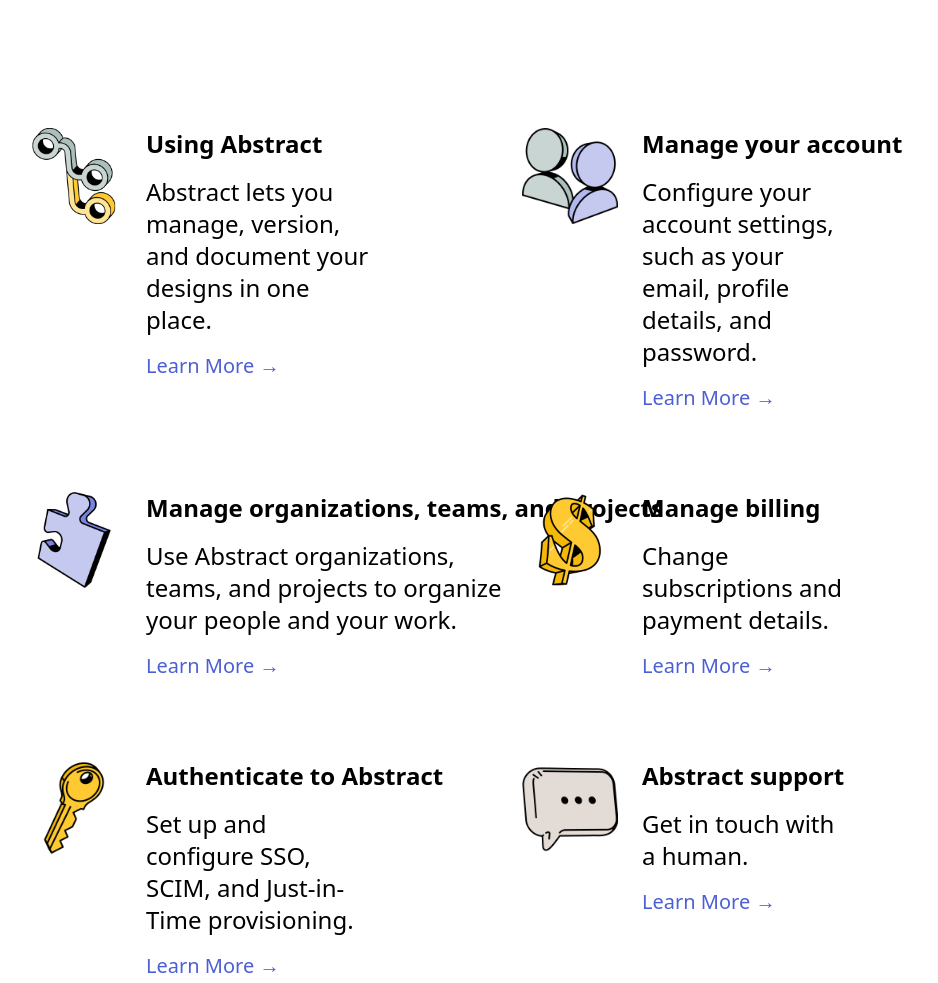
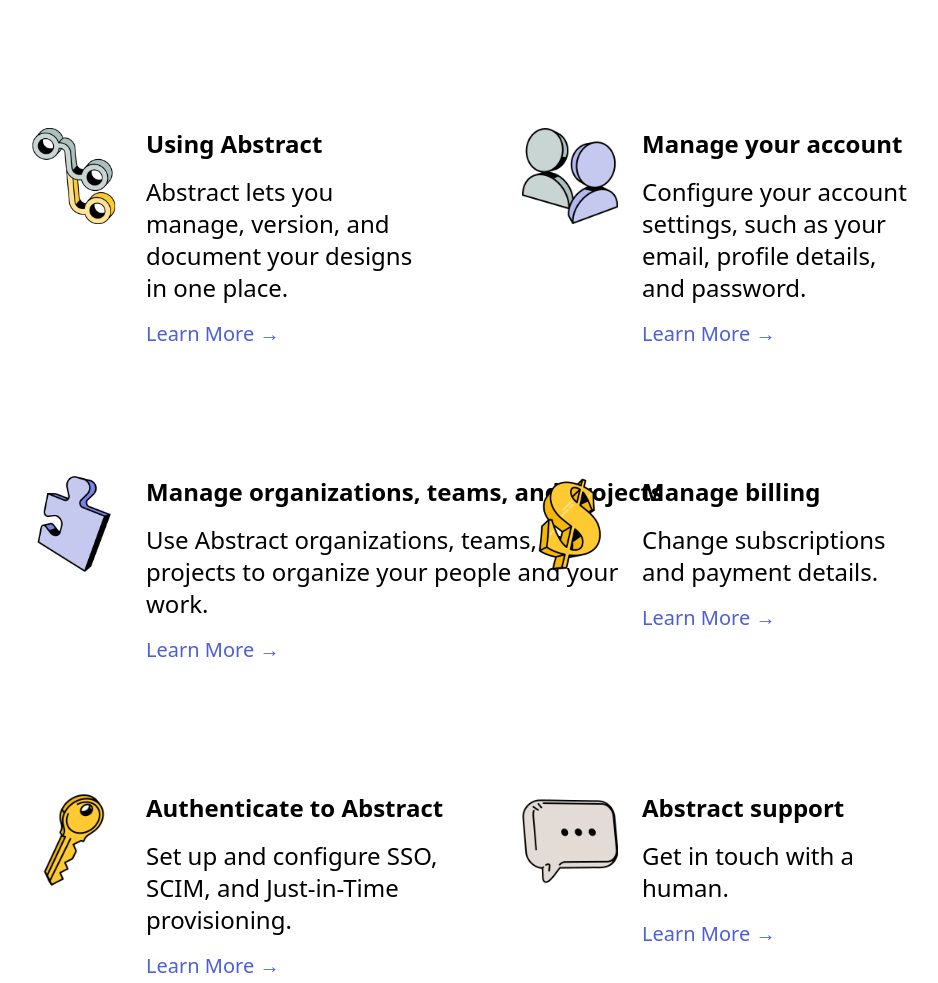
Before and after one commit to furahaderick/abstract-help-page, a website: page src/index.html in a window 1280 px wide. Shown: the part 520-1503 px from the top of the page, without its empty margins (166-1104 px from the left). Drawn offline with Linux system fonts and the light colour scheme.

Commit message:
Add more whitespace in the main section to make it more readable

```diff
--- a/src/index.html
+++ b/src/index.html
@@ -34,7 +34,7 @@
     </header>
     <main class="flex justify-center content-center py-44 px-48">
         <!-- <div class="flex flex-row flex-wrap w-10/12"> -->
-        <div class="grid grid-cols-2 gap-y-20 gap-x-24">
+        <div class="grid grid-cols-2 gap-y-32 gap-x-24">
 
 
             <div class= "w-auto">
@@ -42,7 +42,7 @@
                     <img class="h-24" src="../public/images/icon-versions.png" alt="icon-versions">
                     <div class="flex flex-col gap-4">
                         <h2 class="text-2xl w-max font-semibold">Using Abstract</h2>
-                        <p class="text-2xl w-4/5">Abstract lets you manage, version, and document your designs in one place.</p>
+                        <p class="text-2xl w-auto">Abstract lets you manage, version, and document your designs in one place.</p>
                         <a class="text-xl w-max text-[#4C5FD5] hover:underline" href="#">Learn More &RightArrow;</a>
                     </div>
                 </div>
@@ -52,7 +52,7 @@
                     <img class="h-24" src="../public/images/icon-account.png" alt="icon-versions">
                     <div class="flex flex-col gap-4">
                         <h2 class="text-2xl w-max font-semibold">Manage your account</h2>
-                        <p class="text-2xl w-3/4">Configure your account settings, such as your email, profile details, and password.</p>
+                        <p class="text-2xl w-auto">Configure your account settings, such as your email, profile details, and password.</p>
                         <a class="text-xl w-max text-[#4C5FD5] hover:underline" href="#">Learn More &RightArrow;</a>
                     </div>
                 </div>
@@ -62,7 +62,7 @@
                     <img class="h-24" src="../public/images/icon-organizations.png" alt="icon-versions">
                     <div class="flex flex-col gap-4">
                         <h2 class="text-2xl w-max font-semibold">Manage organizations, teams, and projects</h2>
-                        <p class="text-2xl w-3/4">Use Abstract organizations, teams, and projects to organize your people and your work.</p>
+                        <p class="text-2xl w-auto">Use Abstract organizations, teams, and projects to organize your people and your work.</p>
                         <a class="text-xl w-max text-[#4C5FD5] hover:underline" href="#">Learn More &RightArrow;</a>
                     </div>
                 </div>
@@ -72,7 +72,7 @@
                     <img class="h-24" src="../public/images/icon-billing.png" alt="icon-versions">
                     <div class="flex flex-col gap-4">
                         <h2 class="text-2xl w-max font-semibold">Manage billing</h2>
-                        <p class="text-2xl w-3/4">Change subscriptions and payment details.</p>
+                        <p class="text-2xl w-auto">Change subscriptions and payment details.</p>
                         <a class="text-xl w-max text-[#4C5FD5] hover:underline" href="#">Learn More &RightArrow;</a>
                     </div>
                 </div>
@@ -83,7 +83,7 @@
                     <img class="h-24" src="../public/images/icon-authenticate.png" alt="icon-versions">
                     <div class="flex flex-col gap-4">
                         <h2 class="text-2xl w-max font-semibold">Authenticate to Abstract</h2>
-                        <p class="text-2xl w-3/4">Set up and configure SSO, SCIM, and Just-in-Time provisioning.</p>
+                        <p class="text-2xl w-auto">Set up and configure SSO, SCIM, and Just-in-Time provisioning.</p>
                         <a class="text-xl w-max text-[#4C5FD5] hover:underline" href="#">Learn More &RightArrow;</a>
                     </div>
                 </div>
@@ -93,7 +93,7 @@
                     <img class="h-24" src="../public/images/icon-comment.png" alt="icon-versions">
                     <div class="flex flex-col gap-4">
                         <h2 class="text-2xl w-max font-semibold">Abstract support</h2>
-                        <p class="text-2xl w-3/4">Get in touch with a human.</p>
+                        <p class="text-2xl w-auto">Get in touch with a human.</p>
                         <a class="text-xl w-max text-[#4C5FD5] hover:underline" href="#">Learn More &RightArrow;</a>
                     </div>
                 </div>
```
Also changed, not shown: src/output.css.
